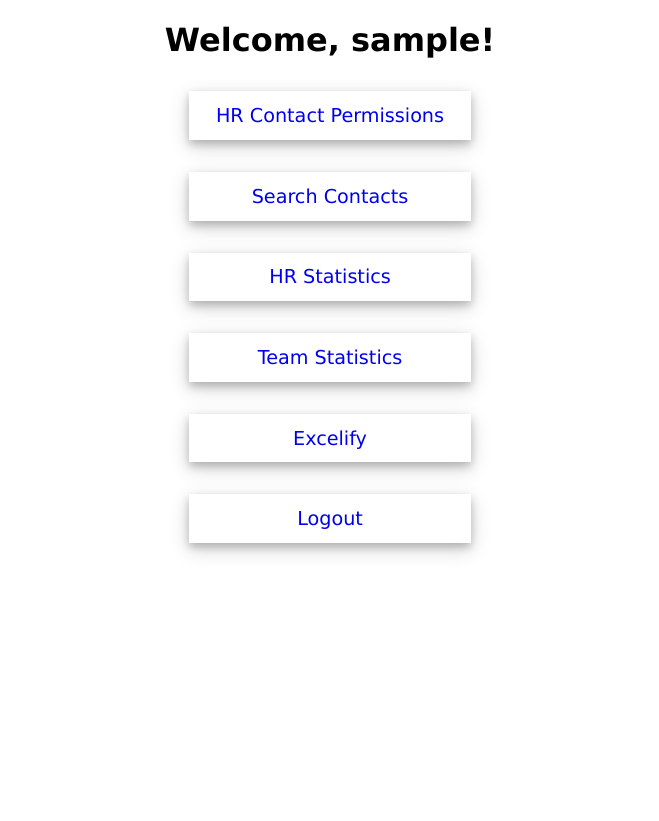
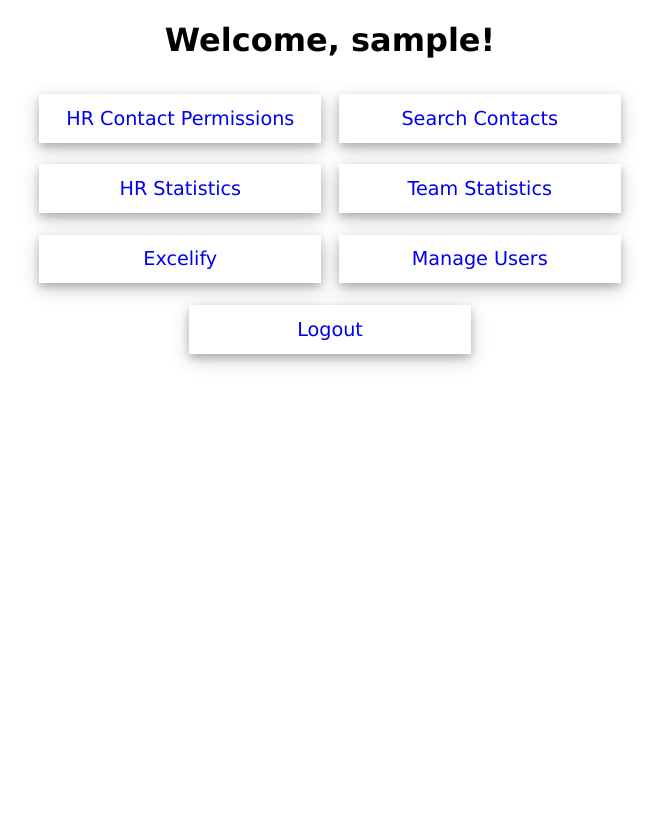
Before and after one commit to ForeseTech/Oauthkeeper, a Flask app: template templates/admin-home.html in a window 1280 px wide. Shown: the whole page, without its empty margins (310-969 px from the left). Run offline with Flask 2, Linux system fonts and the light colour scheme; the template is opened without the code that fills it: most values are stand-ins (such as "Sample title", 1, 10 or a date in 2020).

Commit message:
Start Manage-Users module.
Added the Manage-Users link to the homepage.

```diff
--- a/static/css/permissions.css
+++ b/static/css/permissions.css
@@ -10,6 +10,10 @@ body, html {
 	height: 100%;
 
 	font-family: "Verdana", sans-serif;
+}
+
+.align-center {
+	text-align: center;
 }
 
 /***********************/
@@ -98,10 +102,10 @@ h1 {
 /**********************/
 
 .home-tags {
-	display: block;
+	display: inline-block;
 	width: 20%;
 
-	margin: 2.5% auto;
+	margin: 1.7% .5% 0% .5%;
 	padding: 1%;
 
 	box-shadow: 0 4px 8px 0 rgba(0, 0, 0, 0.2), 0 6px 20px 0 rgba(0, 0, 0, 0.19);
--- a/templates/admin-home.html
+++ b/templates/admin-home.html
@@ -6,17 +6,16 @@
 		<link rel="icon" href="../static/img/sword.png">
 	</head>
 
-	<body>
-
-	<!-- We need permission editing, search, stats, users  -->
+	<body class="align-center">
 
 		<h1>Welcome, {{ username }}!</h1>
 
 		<a href="{{ url_for('get_permissions') }}" class="home-tags">HR Contact Permissions</a>
-		<a href="{{ url_for('get_search') }}" class="home-tags">Search Contacts</a>
+		<a href="{{ url_for('get_search') }}" class="home-tags">Search Contacts</a><br>
 		<a href="{{ url_for('get_stats') }}" class="home-tags">HR Statistics</a>
-		<a href="{{ url_for('get_team_statistics') }}" class="home-tags">Team Statistics</a>
+		<a href="{{ url_for('get_team_statistics') }}" class="home-tags">Team Statistics</a><br>
 		<a href="{{ url_for('get_excelify') }}" class="home-tags">Excelify</a>
+		<a href="{{ url_for('get_excelify') }}" class="home-tags">Manage Users</a><br>
 		<a href="{{ url_for('admin_logout') }}" class="home-tags">Logout</a>
 
 	</body>
```
